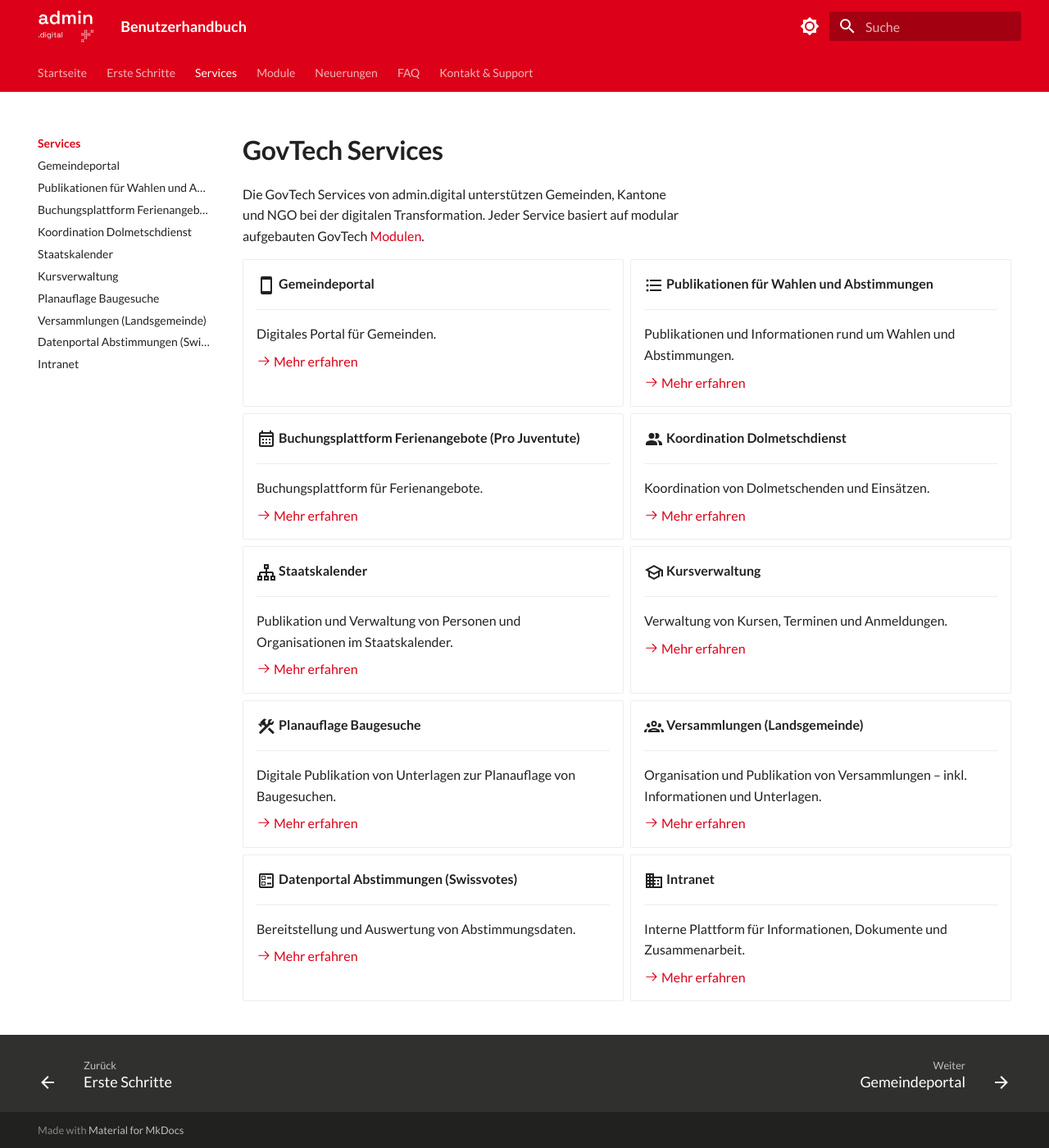
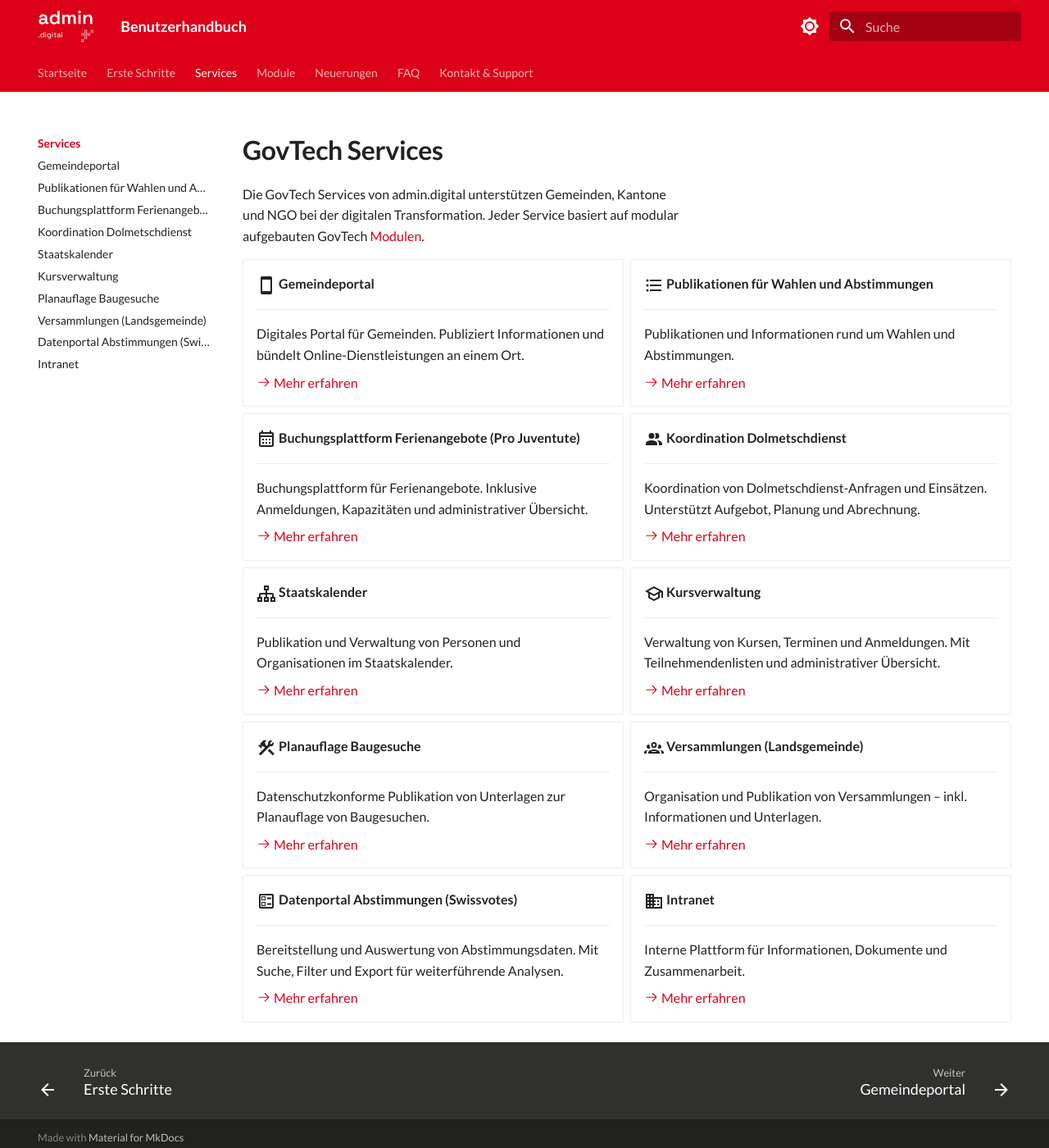
Before and after one commit to seantis/docs-admin-digital, an MkDocs documentation site: the page built from content/services/index.md, in a window 1280 px wide and 1400 px high. Shown: the whole window at 82% size. Built offline with MkDocs 1.6.1 and Material for MkDocs 9.7.7, drawn with Linux system fonts in a browser that asks for light colours.

Commit message:
Beschreibung Services

```diff
--- a/content/services/index.md
+++ b/content/services/index.md
@@ -11,6 +11,7 @@
 	---
 
 	Digitales Portal für Gemeinden.
+	Publiziert Informationen und bündelt Online-Dienstleistungen an einem Ort.
 
 	[:octicons-arrow-right-24: Mehr erfahren](/services/gemeindeportal/)
 
@@ -27,6 +28,7 @@
 	---
 
 	Buchungsplattform für Ferienangebote.
+	Inklusive Anmeldungen, Kapazitäten und administrativer Übersicht.
 
 	[:octicons-arrow-right-24: Mehr erfahren](/services/feriennet/)
 
@@ -34,7 +36,8 @@
 
 	---
 
-	Koordination von Dolmetschenden und Einsätzen.
+	Koordination von Dolmetschdienst-Anfragen und Einsätzen.
+	Unterstützt Aufgebot, Planung und Abrechnung.
 
 	[:octicons-arrow-right-24: Mehr erfahren](/services/dolmetschkoordination/)
 
@@ -51,6 +54,7 @@
 	---
 
 	Verwaltung von Kursen, Terminen und Anmeldungen.
+	Mit Teilnehmendenlisten und administrativer Übersicht.
 
 	[:octicons-arrow-right-24: Mehr erfahren](/services/kursverwaltung/)
 
@@ -58,7 +62,7 @@
 
 	---
 
-	Digitale Publikation von Unterlagen zur Planauflage von Baugesuchen.
+	Datenschutzkonforme Publikation von Unterlagen zur Planauflage von Baugesuchen.
 
 	[:octicons-arrow-right-24: Mehr erfahren](/services/planauflage-baugesuche/)
 
@@ -75,6 +79,7 @@
 	---
 
 	Bereitstellung und Auswertung von Abstimmungsdaten.
+	Mit Suche, Filter und Export für weiterführende Analysen.
 
 	[:octicons-arrow-right-24: Mehr erfahren](/services/datenportal-abstimmungen-swissvotes/)
 
```
